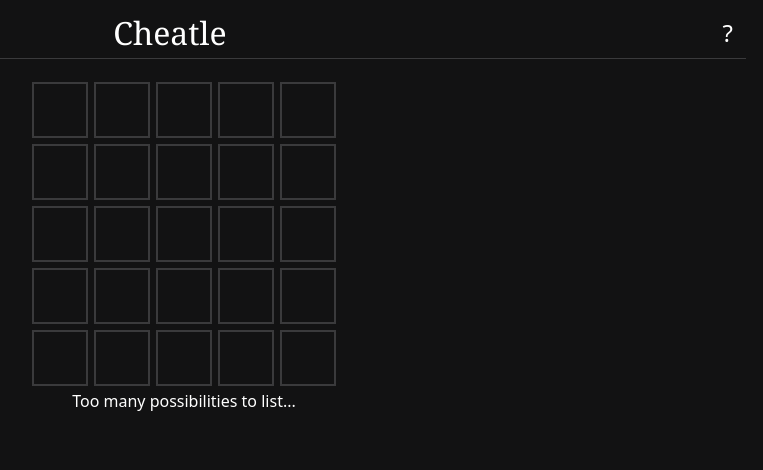
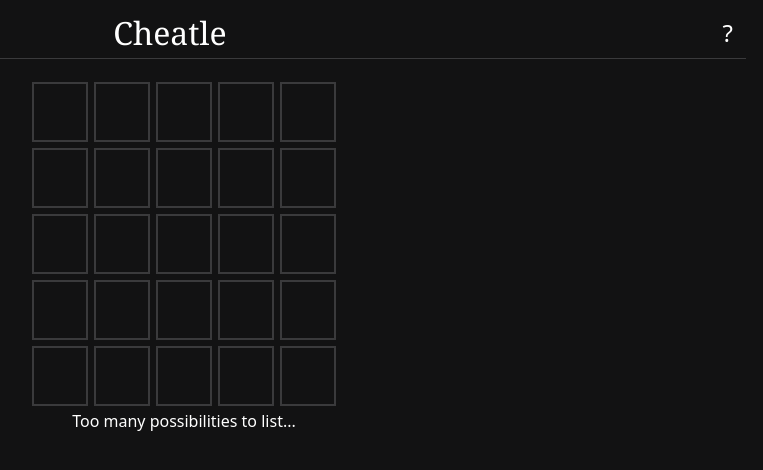
Before and after one commit to pkmoore/wordle-solver, a React (Create React App) app: page / in a window 1280 px wide. Shown: the top 470 px of the page, without its empty margins (456-1219 px from the left). Built offline with nearby package versions, Linux system fonts and the light colour scheme.

Commit message:
Make letters a little taller so they look better

```diff
--- a/src/App.scss
+++ b/src/App.scss
@@ -40,7 +40,7 @@
   text-overflow: hidden;
   font-size: 29pt;
   font-weight: bold;
-  height: 56px;
+  height: 60px;
   width: 56px;
   text-align: center;
   border-top-style: hidden;
```
